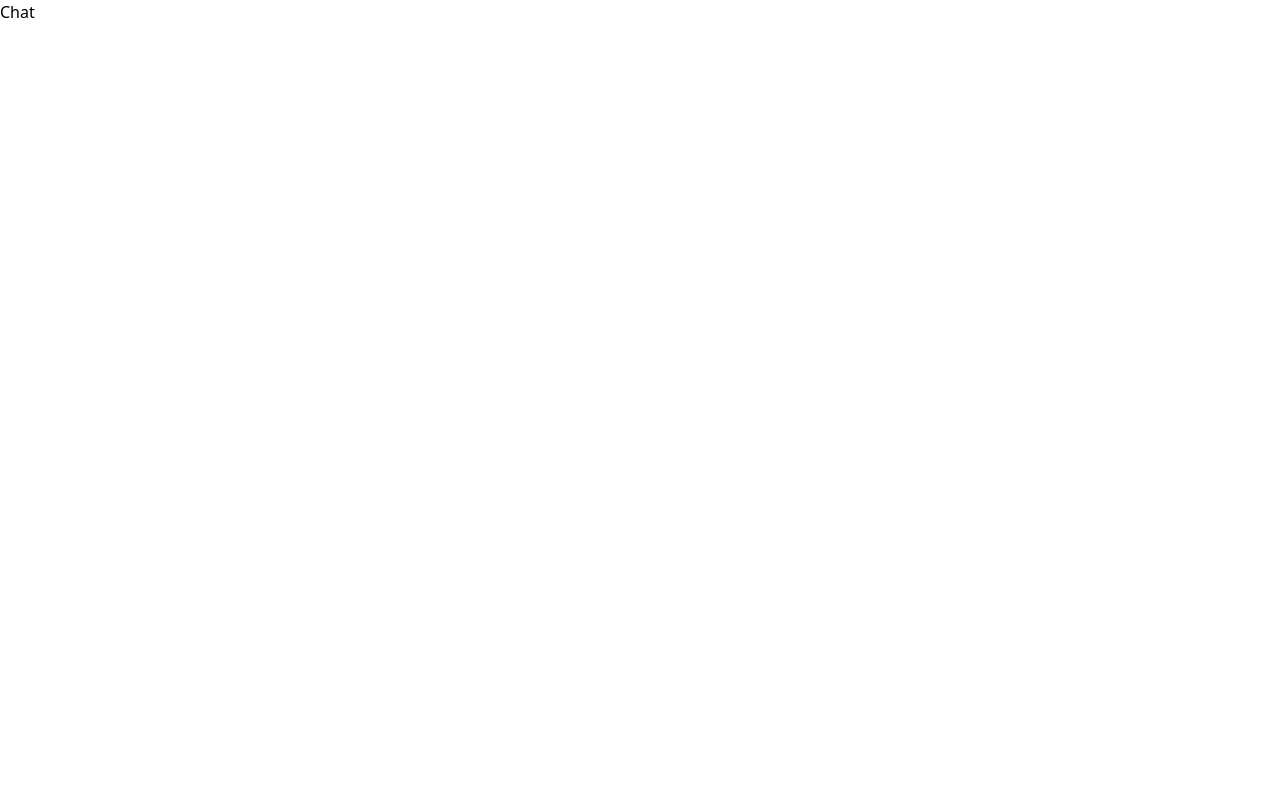
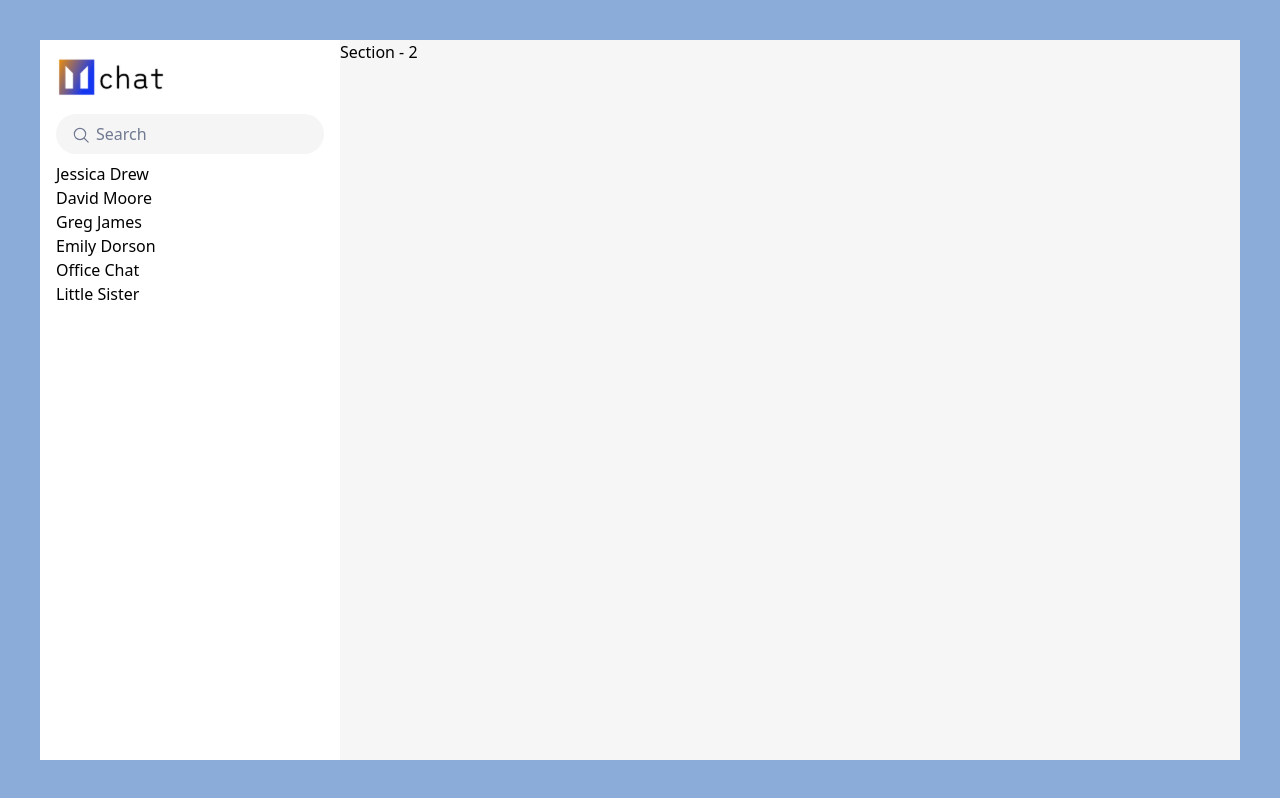
Before and after one commit to gi-t-ansari/pumpkin-frontend, a React (Vite) app: page / in a window 1280 px wide. Built offline with nearby package versions, Linux system fonts and the light colour scheme.

Commit message:
add: chat page layout

```diff
--- /dev/null
+++ b/src/components/cards/ChatCard.jsx
@@ -0,0 +1,7 @@
+import React from "react";
+
+const ChatCard = ({ data }) => {
+  return <div>{data?.name}</div>;
+};
+
+export default ChatCard;
--- /dev/null
+++ b/src/components/cards/index.jsx
@@ -0,0 +1 @@
+export { default as ChatCard } from "./ChatCard";
--- a/src/components/forms/SignupForm.jsx
+++ b/src/components/forms/SignupForm.jsx
@@ -46,7 +46,7 @@ const SignupForm = () => {
   return (
     <form
       onSubmit={handleSubmit(handleSignup)}
-      className="absolute left-1/2 top-1/2 -translate-x-1/2 -translate-y-1/2 bg-[#ffffff] rounded-lg shadow-2xl px-7 py-12"
+      className="absolute left-1/2 top-1/2 -translate-x-1/2 -translate-y-1/2 bg-[#ffffff] rounded-lg shadow-2xl px-10 py-12"
     >
       <header className="flex justify-center mb-8">
         <img width={135} height={51} src={chatLogo} alt="chat-logo" />
@@ -103,9 +103,11 @@ const SignupForm = () => {
         )}
       </div>
       <button
-        disabled={isLoading}
+        disabled={
+          isLoading || !watch("name") || !watch("email") || !watch("phone")
+        }
         className={`w-full  text-white rounded-[6px] py-[13px] mt-1 ${
-          isLoading || (watch("name") && watch("email") && watch("phone"))
+          watch("name") && watch("email") && watch("phone")
             ? "bg-[#6E80A4] cursor-pointer"
             : "bg-[#DFE4EA] cursor-not-allowed"
         }`}
--- a/src/components/index.js
+++ b/src/components/index.js
@@ -1 +1,2 @@
 export { SignupForm } from "./forms";
+export { ChatCard } from "./cards";
--- a/src/config/const.js
+++ b/src/config/const.js
@@ -0,0 +1,38 @@
+export const DUMMY_CHAT_DATA = [
+  {
+    name: "Jessica Drew",
+    _id: "1",
+    lastMessage: "Ok, see you later",
+    lastMessageDate: "2025-02-25T20:30:00Z",
+  },
+  {
+    name: "David Moore",
+    _id: "2",
+    lastMessage: "You: I don't remember anything",
+    lastMessageDate: "2025-02-25T20:16:00Z",
+  },
+  {
+    name: "Greg James",
+    _id: "3",
+    lastMessage: "I got a job at SpaceX",
+    lastMessageDate: "2025-02-25T20:02:00Z",
+  },
+  {
+    name: "Emily Dorson",
+    _id: "4",
+    lastMessage: "Table for four, 5PM. Be there.",
+    lastMessageDate: "2025-02-25T07:42:00Z",
+  },
+  {
+    name: "Office Chat",
+    _id: "5",
+    lastMessage: "Lewis: All done mate",
+    lastMessageDate: "2025-02-25T07:08:00Z",
+  },
+  {
+    name: "Little Sister",
+    _id: "6",
+    lastMessage: "Tell mom I will be home for tea",
+    lastMessageDate: "2025-02-19T18:00:00Z",
+  },
+];
--- a/src/pages/Chat.jsx
+++ b/src/pages/Chat.jsx
@@ -1,7 +1,51 @@
 import React from "react";
+import chatLogo from "../assets/chat-logo.svg";
+import { IoSearchOutline } from "react-icons/io5";
+import { DUMMY_CHAT_DATA } from "../config";
+import { ChatCard } from "../components";
 
 const Chat = () => {
-  return <div>Chat</div>;
+  const handleSearch = (e) => {};
+
+  return (
+    <div className="h-screen w-screen bg-[#8BABD8] p-10">
+      <div className="w-full h-full  bg-white flex ">
+        <section className="bg-white h-full basis-[25%] p-4 flex flex-col">
+          {/**--------------------- LOGO ------------------- */}
+          <header className="h-fit w-full mb-2">
+            <img
+              height={"42px"}
+              width={"112px"}
+              src={chatLogo}
+              alt="chat-logo"
+            />
+          </header>
+          {/**--------------------- SEARCH ------------------- */}
+          <div className="w-full h-fit relative bg-[#F5F5F5] rounded-[22px] overflow-hidden my-2">
+            <input
+              className="py-2 px-4 pl-10 w-full h-fit outline-none placeholder:text-[#707991]"
+              type="search"
+              placeholder="Search"
+              onChange={handleSearch}
+            />
+            <IoSearchOutline
+              size={18.5}
+              className="absolute left-4 top-3 text-[#707991]"
+            />
+          </div>
+          {/**--------------------- CHAT CARDS ------------------- */}
+          <div className="flex-1 w-full">
+            {DUMMY_CHAT_DATA.map((user) => (
+              <ChatCard data={user} />
+            ))}
+          </div>
+        </section>
+        <section className="bg-[#f6f6f6] basis-[75%] h-full">
+          Section - 2
+        </section>
+      </div>
+    </div>
+  );
 };
 
 export default Chat;
```
